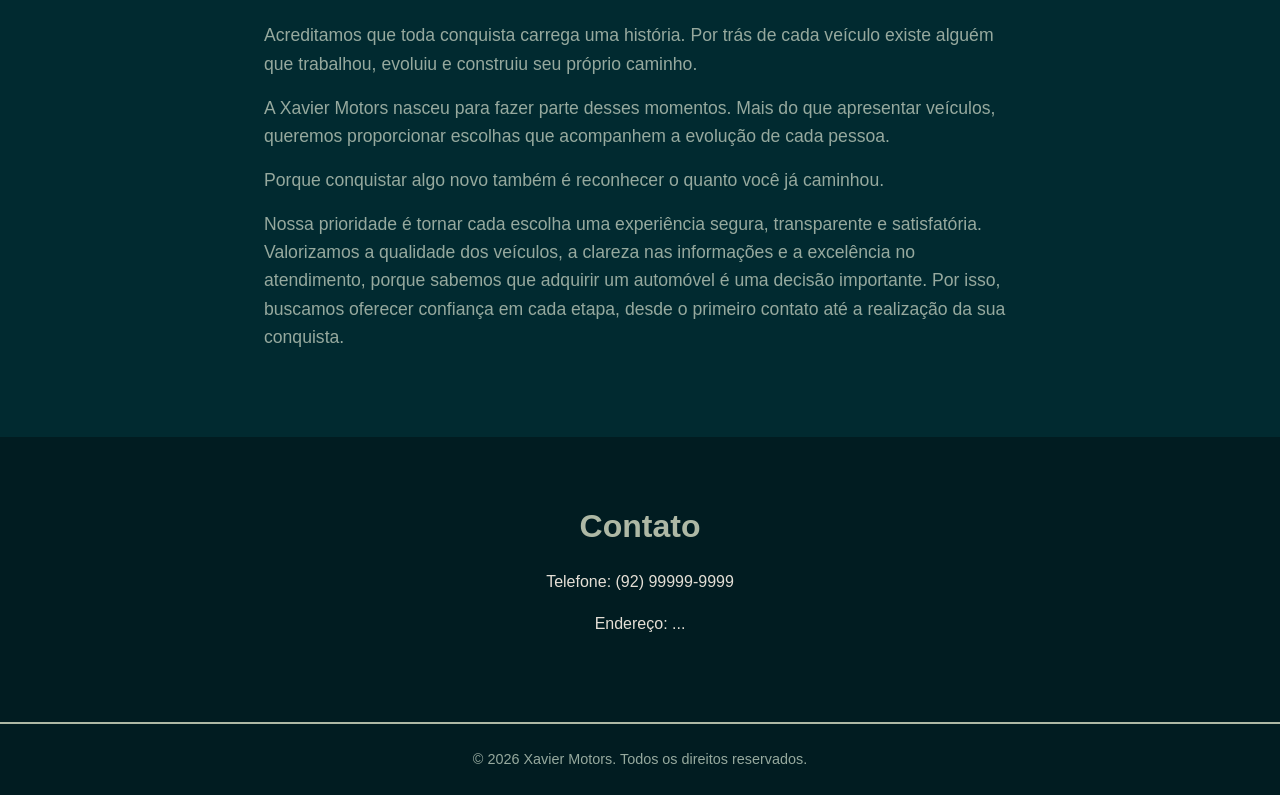
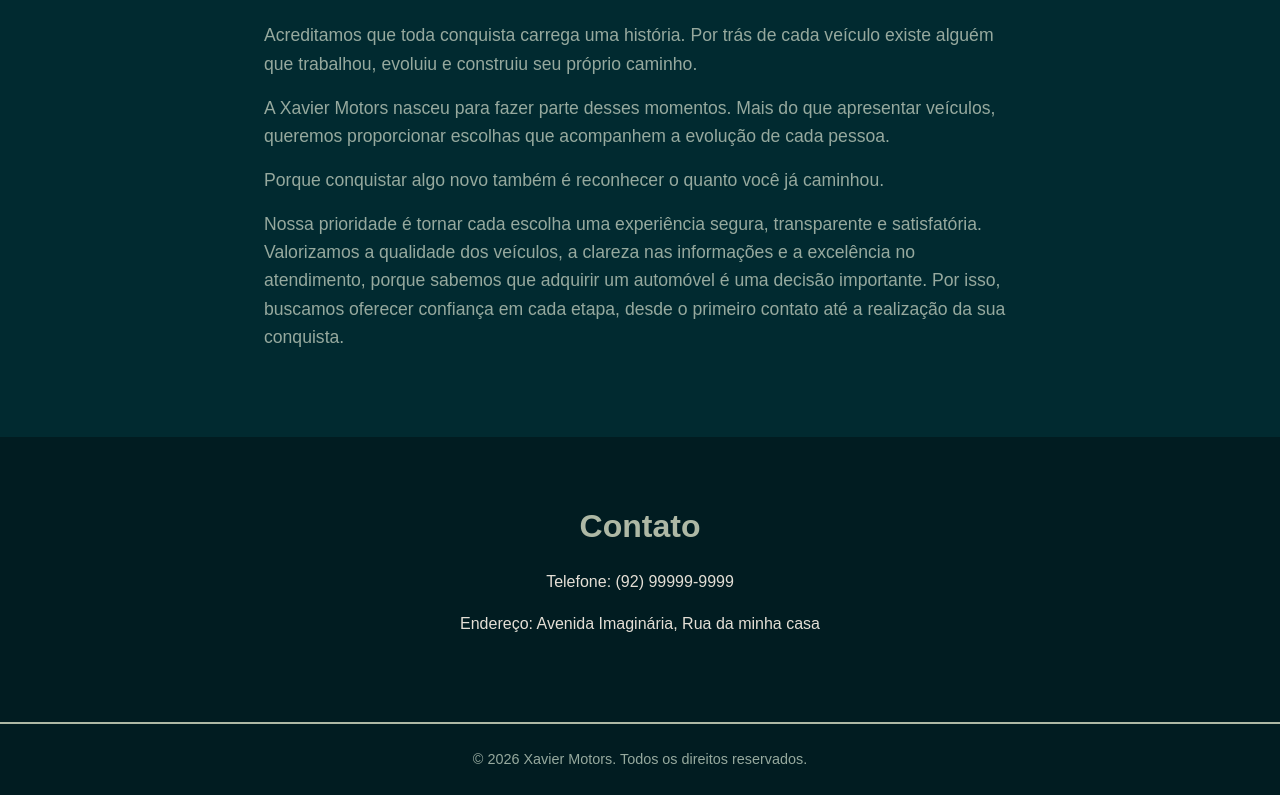
Before and after one commit to smoothcx/Xavier-Motors, a plain HTML site: page index.html in a window 1280 px wide. Shown: the part 857-1652 px from the top of the page. Drawn offline with Linux system fonts and the light colour scheme.

Commit message:
atualização do Endereço

```diff
--- a/index.html
+++ b/index.html
@@ -38,7 +38,7 @@
         <section id="contato">
             <h2>Contato</h2>
             <p>Telefone: (92) 99999-9999</p>
-            <p>Endereço: ...</p>
+            <p>Endereço: Avenida Imaginária, Rua da minha casa</p>
         </section>
 
     </main>
```
